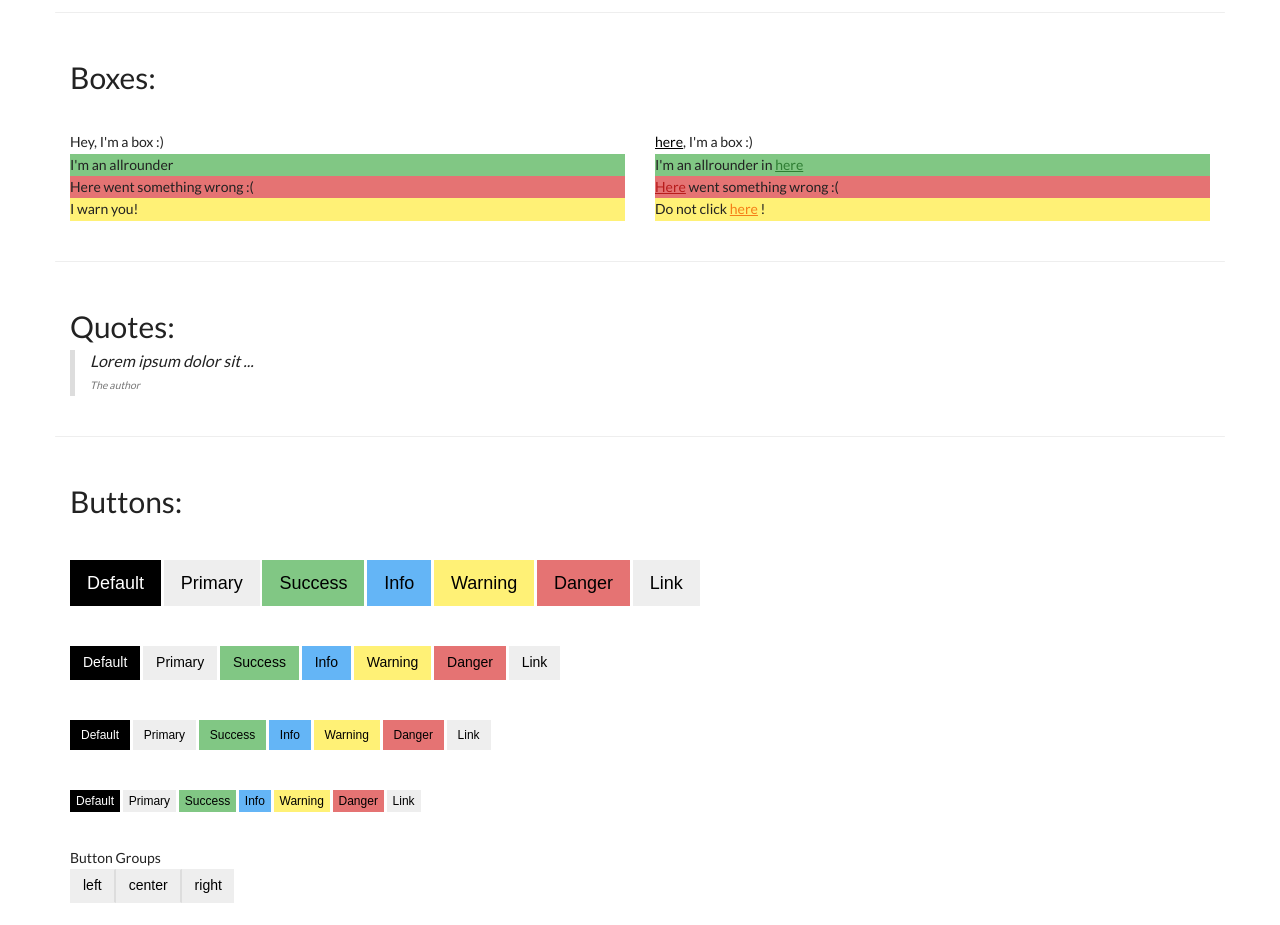
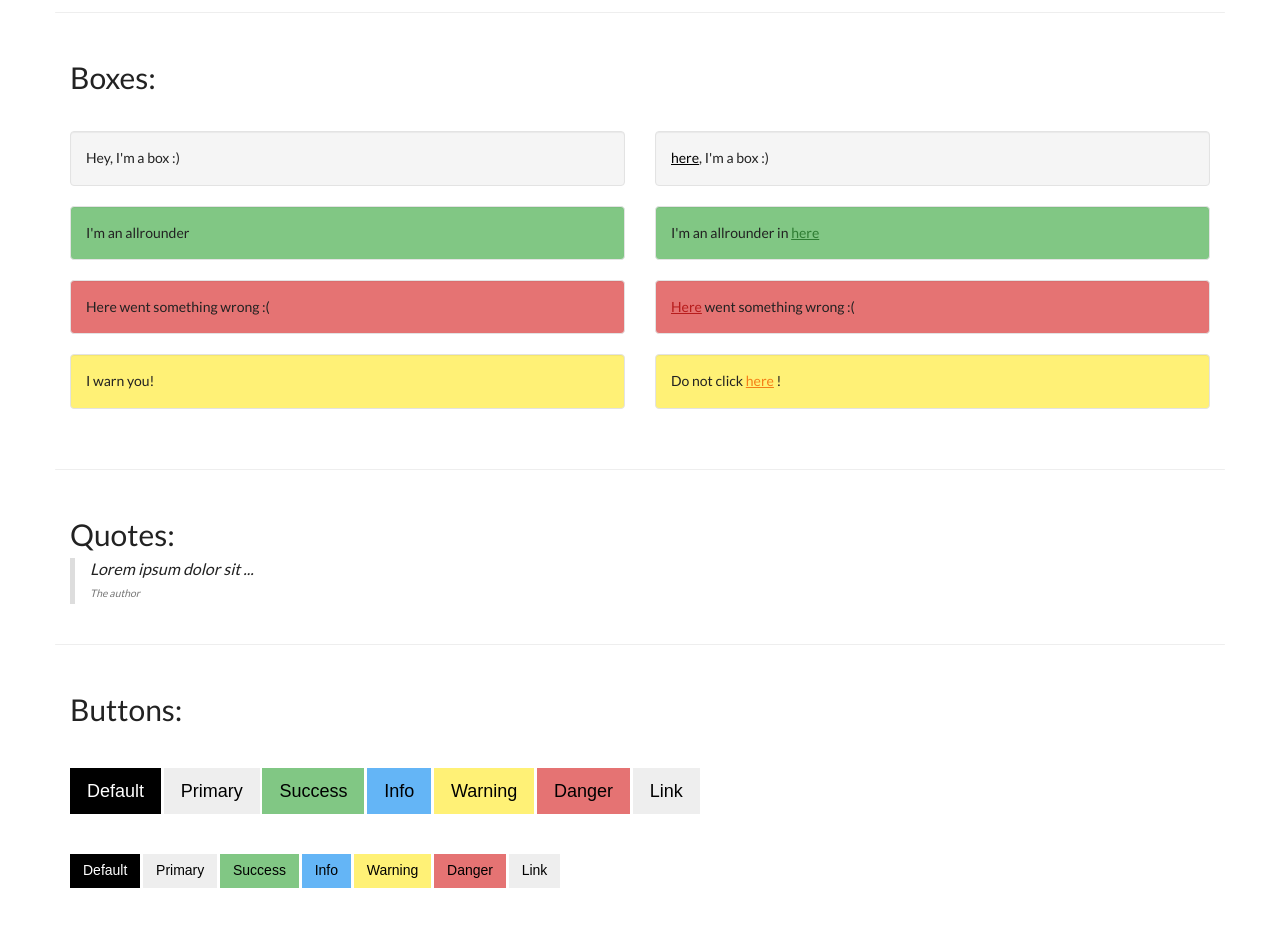
Before and after one commit to Kaito23/pinfra, a website: page index.html in a window 1280 px wide. Shown: the part 4020-4945 px from the top of the page. Drawn offline with Linux system fonts and the light colour scheme; files whose address does not match are found by name.

Commit message:
undo deletion of required box styling

```diff
--- a/css/pinfra.css
+++ b/css/pinfra.css
@@ -293,6 +293,17 @@ table td {
   border-radius: 8px;
   border: 3px solid #fff;
   background-color: rgba(0, 0, 0, 0.3);
+}
+.box {
+  min-height: 20px;
+  margin-bottom: 20px;
+  background-color: #F5F5F5;
+  border: 1px solid #E3E3E3;
+  border-radius: 4px;
+  box-shadow: 0px 1px 1px rgba(0, 0, 0, 0.05) inset;
+}
+.box .body {
+  padding: 15px;
 }
 input[type="submit"] button,
 .button,
--- /dev/null
+++ b/less/_box.less
@@ -0,0 +1,12 @@
+.box {
+    min-height: 20px;
+    margin-bottom: 20px;
+    background-color: #F5F5F5;
+    border: 1px solid #E3E3E3;
+    border-radius: 4px;
+    box-shadow: 0px 1px 1px rgba(0, 0, 0, 0.05) inset;
+
+    .body {
+        padding: 15px;
+    }
+}
--- a/less/_variables.less
+++ b/less/_variables.less
@@ -1,3 +1,4 @@
 @large: 992px;
 @medium: 769px;
 @small: 768px;
+@black: #222;
--- a/less/style.less
+++ b/less/style.less
@@ -29,6 +29,7 @@ body {
 @import "_typography";
 @import "_grid";
 @import "_tables";
+@import "_box";
 @import "_buttons";
 @import "_badges";
 @import "_image";
```
Also changed, not shown: css/min/pinfra.min.css.
